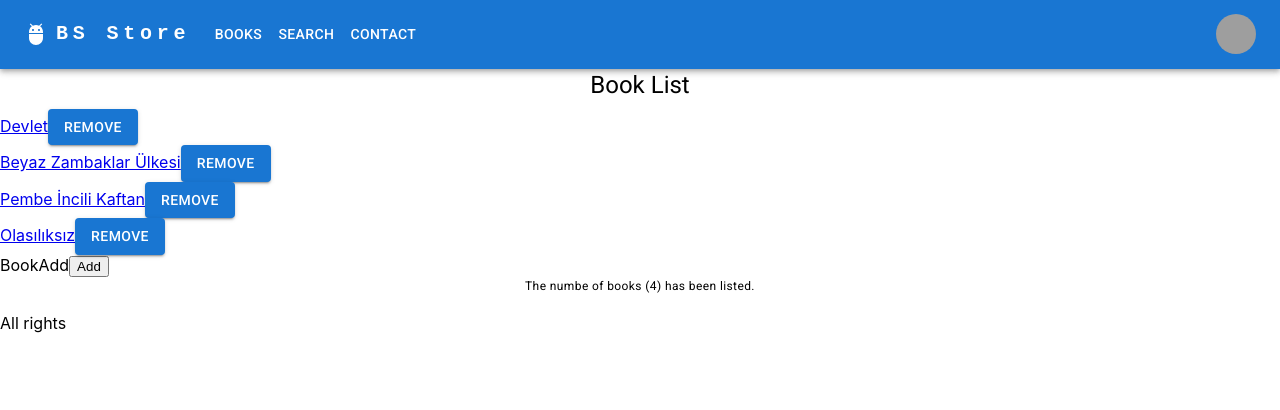
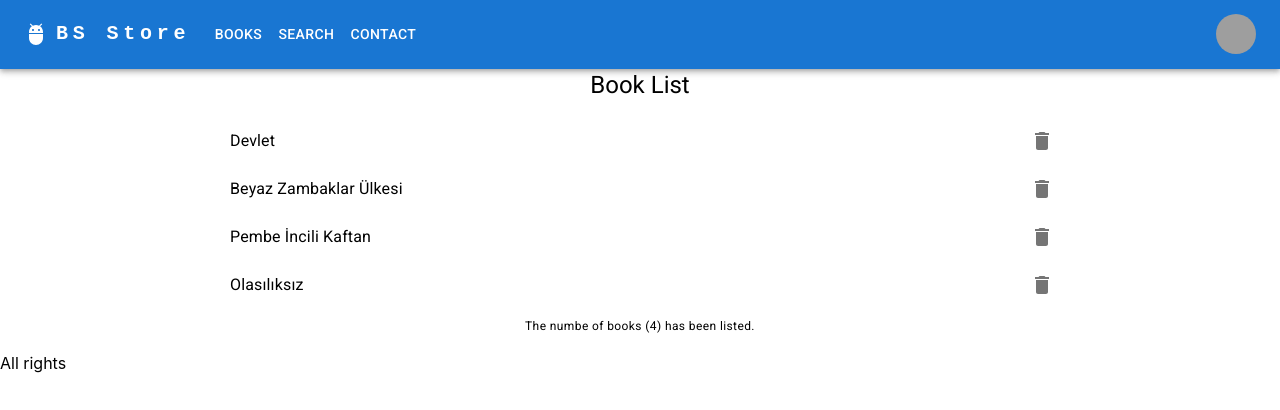
Before and after one commit to zcomert/BtkAkademiDotNetBootCamp, a React (Create React App) app in the folder day-04/bs-store/: page /books/list in a window 1280 px wide. Shown: the top 410 px of the page. Built offline with nearby package versions, Linux system fonts and the light colour scheme; grey boxes are pictures that could not be loaded.

Commit message:
List component has been done.

```diff
--- a/day-04/bs-store/src/components/book/Book.js
+++ b/day-04/bs-store/src/components/book/Book.js
@@ -1,17 +1,31 @@
 import React from "react";
 import { Button } from "@mui/material";
-import {Link} from "react-router-dom"
+import { Link, useNavigate } from "react-router-dom";
+import {
+  IconButton,
+  List,
+  ListItem,
+  ListItemText,
+  Typography,
+} from "@mui/material";
+import DeleteIcon from "@mui/icons-material/Delete";
 
 export default function Book({ book, removeBook }) {
+  const navigate = useNavigate();
   return (
-    <div>
-      <Link to={`/books/details/${book.id}`}>{book.title}</Link>
-      <Button
-      color="primary"
-      variant="contained"
-      onClick={() =>
-      removeBook(book.id)}>Remove
-      </Button>
-    </div>
+
+      <ListItem
+        secondaryAction={
+          <IconButton
+          onClick={() => removeBook(book.id)}
+          edge='end' aria-label='delete'>
+            <DeleteIcon />
+          </IconButton>
+        }
+      >
+        <ListItemText
+        sx={{cursor:'pointer'}}
+        onClick={() => navigate(`/books/details/${book.id}`)} > {book.title} </ListItemText>
+      </ListItem>
   );
 }
--- a/day-04/bs-store/src/components/bookList/BookList.js
+++ b/day-04/bs-store/src/components/bookList/BookList.js
@@ -1,25 +1,30 @@
-import { Typography } from "@mui/material";
+import {
+  Container,
+  List,
+  Typography,
+} from "@mui/material";
 import React from "react";
 import Book from "../book/Book";
 import BookAdd from "../book/BookAdd";
 
 export default function BookList({ books, removeBook, addBook }) {
   return (
-    <>
-      <Typography align="center" variant='h5' gutterBottom>
+    <Container maxWidth="md">
+      <Typography align='center' variant='h5' gutterBottom>
         Book List
       </Typography>
 
-      {books.map((book) => (
-        <Book key={book.id} book={book} removeBook={removeBook} />
-      ))}
-      <div>
-        <BookAdd addBook={addBook} />
-      </div>
+      <List>
+        {books.map((book) => (
+          <Book key={book.id} book={book} removeBook={removeBook} />
+        ))}
+      </List>
 
-      <Typography align="center" variant="caption" display="block" gutterBottom>
+
+
+      <Typography align='center' variant='caption' display='block' gutterBottom>
         The numbe of books ({books.length}) has been listed.
       </Typography>
-    </>
+    </Container>
   );
 }
```
Also changed, not shown: 1 other file (tests, documents, lock files or other folders).
